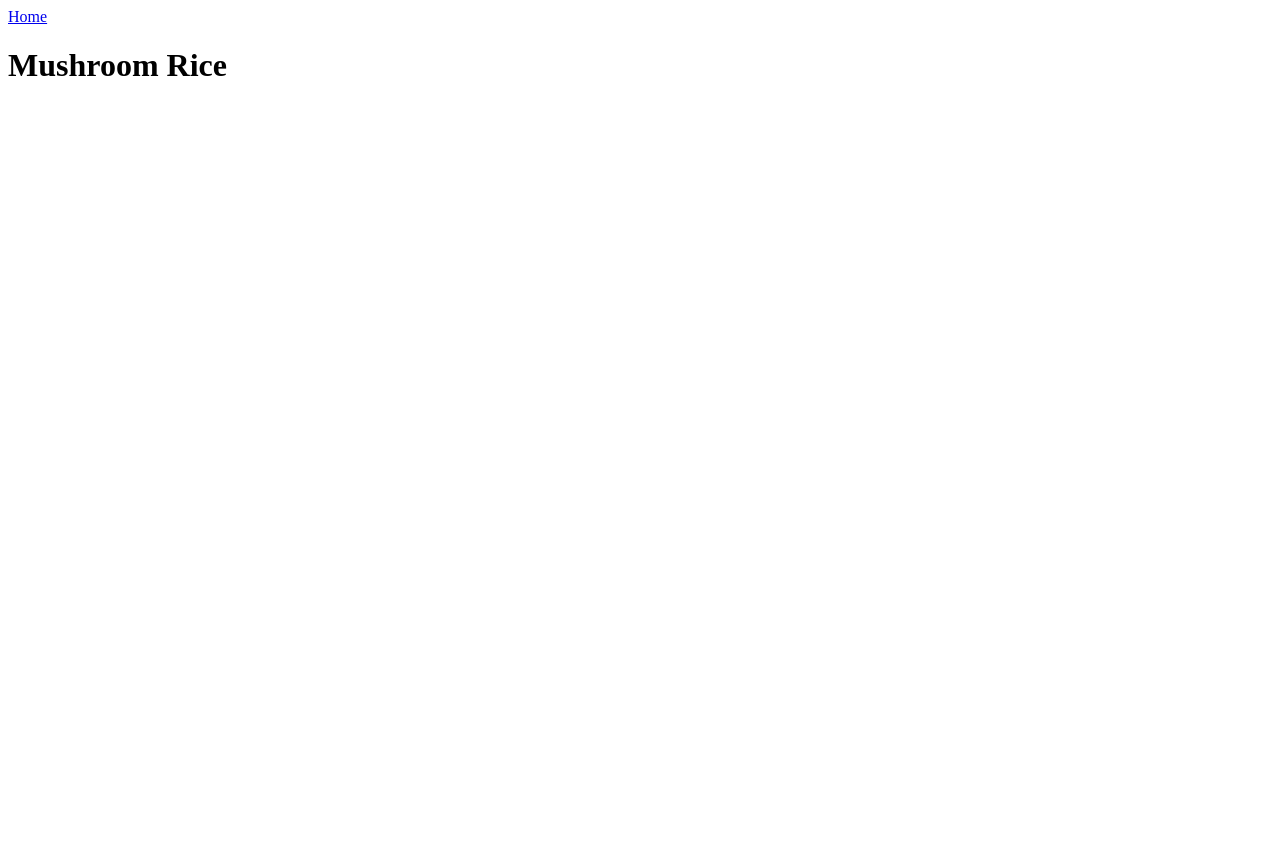
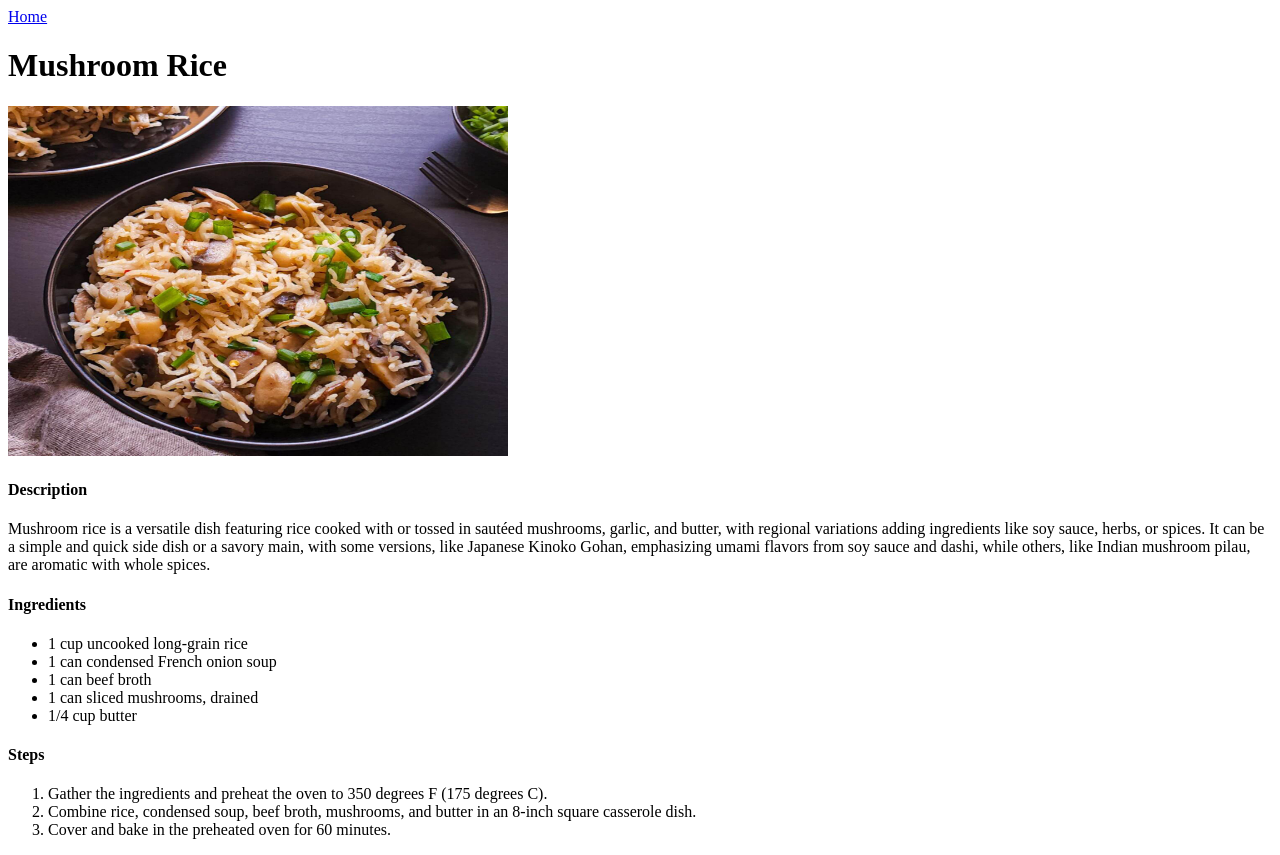
Before and after one commit to Badger696/odin-recipes, a plain HTML site: page recipes/mushroom-rice.html in a window 1280 px wide. Before the commit the page ends 800 px from the top, so only its background shows below. Drawn offline with Linux system fonts and the light colour scheme.

Commit message:
updated mushroom-rice page

```diff
--- a/recipes/mushroom-rice.html
+++ b/recipes/mushroom-rice.html
@@ -8,6 +8,22 @@
 <body>
     <a href="../index.html">Home</a>
     <h1>Mushroom Rice</h1>
-    <img src="" width="" height="">
+    <img src="./images/mushroom-rice.jpg" width="500" height="350">
+    <h4>Description</h4>
+    <p>Mushroom rice is a versatile dish featuring rice cooked with or tossed in sautéed mushrooms, garlic, and butter, with regional variations adding ingredients like soy sauce, herbs, or spices. It can be a simple and quick side dish or a savory main, with some versions, like Japanese Kinoko Gohan, emphasizing umami flavors from soy sauce and dashi, while others, like Indian mushroom pilau, are aromatic with whole spices. </p>
+    <h4>Ingredients</h4>
+    <ul>
+        <li>1 cup uncooked long-grain rice</li>
+        <li>1 can condensed French onion soup</li>
+        <li>1 can beef broth</li>
+        <li>1 can sliced mushrooms, drained</li>
+        <li>1/4 cup butter</li>
+    </ul>
+    <h4>Steps</h4>
+    <ol>
+        <li>Gather the ingredients and preheat the oven to 350 degrees F (175 degrees C).</li>
+        <li>Combine rice, condensed soup, beef broth, mushrooms, and butter in an 8-inch square casserole dish.</li>
+        <li>Cover and bake in the preheated oven for 60 minutes.</li>
+    </ol>
 </body>
 </html>
```
